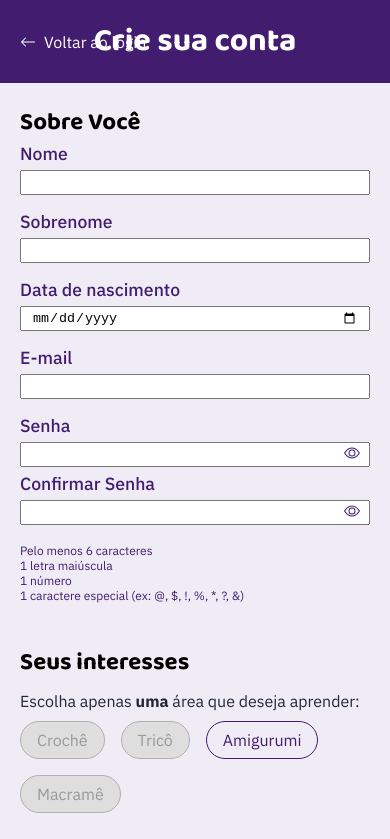
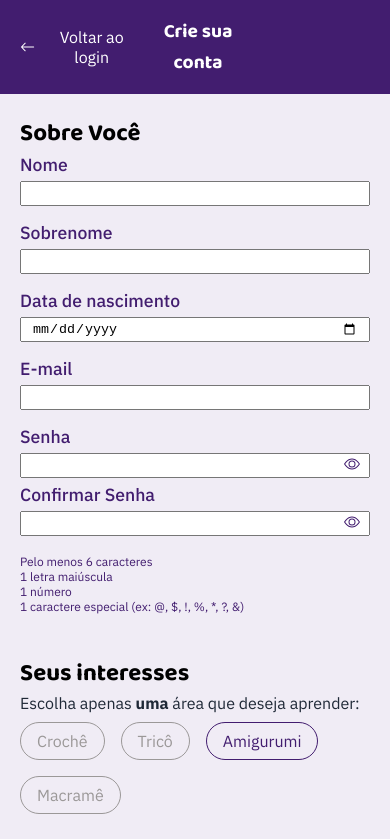
Before and after one commit to adrielemachado/TCC-FordEnter-AdrieleMachado, an Angular app: page /cadastro in a window 390 px wide. Shown: the top 839 px of the page. Built offline with nearby package versions, Linux system fonts and the light colour scheme.

Commit message:
fix: responsividade do cadastro

```diff
--- a/src/app/components/cadastro/cadastro.component.css
+++ b/src/app/components/cadastro/cadastro.component.css
@@ -9,18 +9,21 @@
 :host {
     display: flex;
     flex-direction: column;
-    flex-grow: 1; /* Faz o componente crescer para preencher o espaço no container pai */
+    flex-grow: 1;
+    /* Faz o componente crescer para preencher o espaço no container pai */
 }
 
 form {
     display: flex;
     flex-direction: column;
-    flex-grow: 1; /* Faz o formulário crescer para preencher o espaço */
+    flex-grow: 1;
+    /* Faz o formulário crescer para preencher o espaço */
     background-color: #F0ECF5;
 }
 
 main {
-    flex-grow: 1; /* Faz a área principal crescer, empurrando o botão para baixo */
+    flex-grow: 1;
+    /* Faz a área principal crescer, empurrando o botão para baixo */
     display: flex;
     gap: 50px;
     padding: 20px;
@@ -35,14 +38,17 @@ header {
     display: flex;
     color: white;
     align-items: center;
-    justify-content: center;
-    position: relative; /* Adicionado para posicionar o link de volta */
-    padding: 1rem 0;
+    justify-content: space-between; /* Alterado para space-between */
+    padding: 1rem 20px; /* Adicionado padding horizontal */
+}
+
+.header-title {
+    flex-grow: 1;
+    text-align: center;
+    margin: 0; /* Reset de margem para o h1 */
 }
 
 .back-to-login {
-    position: absolute;
-    left: 20px;
     display: flex;
     align-items: center;
     gap: 8px;
@@ -67,10 +73,12 @@ h2 {
     font-size: 1.5rem;
 }
 
-section.choices, section.nivel {
+
+section.choices,
+section.nivel {
     display: flex;
     flex-direction: column;
-    gap: 0.6rem;
+    /* gap: 0.6rem; */
 }
 
 .sobre {
@@ -88,7 +96,11 @@ section.choices, section.nivel {
 }
 
 
-.nome, .sobrenome, .nascimento, .email, .password {
+.nome,
+.sobrenome,
+.nascimento,
+.email,
+.password {
     font-family: 'IBM Plex Sans', sans-serif;
     font-size: 1.10rem;
     font-weight: 500;
@@ -112,16 +124,20 @@ section.choices, section.nivel {
     right: 10px;
     cursor: pointer;
     user-select: none;
-    display: flex; /* Usar flex para centralizar o SVG */
+    display: flex;
+    /* Usar flex para centralizar o SVG */
     align-items: center;
     justify-content: center;
-    height: 100%; /* Ocupar a altura do wrapper */
+    height: 100%;
+    /* Ocupar a altura do wrapper */
 }
 
 /* Estilo para o SVG que você vai colar */
 .password-toggle-icon svg {
-    width: 16px;  /* Defina a largura do seu ícone */
-    height: 16px; /* Defina a altura do seu ícone */
+    width: 16px;
+    /* Defina a largura do seu ícone */
+    height: 16px;
+    /* Defina a altura do seu ícone */
     justify-items: center;
 }
 
@@ -139,7 +155,8 @@ ul.caractere {
 
 ul.caractere li.requirement-met {
     font-weight: 500;
-    color: #28a745; /* Verde para indicar sucesso */
+    color: #28a745;
+    /* Verde para indicar sucesso */
 }
 
 input {
@@ -155,9 +172,10 @@ input {
     gap: 20px;
 }
 
-.choices p {
+.choices p, .nivel p {
     font-family: 'IBM Plex Sans', sans-serif;
     color: #1F2937;
+    padding-bottom: 0.6rem;
 }
 
 .btn_choices,
@@ -173,16 +191,20 @@ input {
     color: #421D6F;
     padding: 0.5rem 1rem;
     border-radius: 25px;
-    outline: none; /* Remove a borda extra no foco */
+    outline: none;
+    /* Remove a borda extra no foco */
     transition: background-color 0.3s ease, color 0.3s ease;
     font-family: 'IBM Plex Sans', sans-serif;
     font-size: 1rem;
 }
 
-.btn_choices .croche:disabled, .btn_choices .tricot:disabled, .btn_choices .bordado:disabled, .btn_experiencia .intermediario:disabled, .btn_experiencia .avancado:disabled {
-    border: 1px solid rgb(177, 175, 175);
+.btn_choices .croche:disabled,
+.btn_choices .tricot:disabled,
+.btn_choices .bordado:disabled,
+.btn_experiencia .intermediario:disabled,
+.btn_experiencia .avancado:disabled {
+    border: 1px solid rgb(155, 152, 152);
     color: rgb(155, 152, 152);
-    background-color: rgb(223, 222, 222);
     cursor: not-allowed;
 }
 
@@ -201,30 +223,32 @@ input {
     color: #FFFFFF;
 }
 
-
-
 fieldset {
     display: flex;
     flex-direction: column;
-    gap: 1rem; /* Espaço entre as linhas de checkbox */
+    gap: 1rem;
+    /* Espaço entre as linhas de checkbox */
     border: none;
     padding: 0;
     margin: 0;
     font-family: 'IBM Plex Sans', sans-serif;
 }
 
-.lgpd, .mkt {
+.lgpd,
+.mkt {
     display: flex;
     align-items: center;
-    gap: 0.5rem; /* Espaço entre o checkbox e o texto */
+    gap: 0.5rem;
+    /* Espaço entre o checkbox e o texto */
 }
 
-.lgpd label, .mkt label {
+.lgpd label,
+.mkt label {
     font-size: 13px;
 }
 
-.btn_continue  button{
-     width: 120px;
+.btn_continue button {
+    width: 120px;
     height: 46px;
     background-color: #421D6F;
     font-family: 'IBM Plex Sans', sans-serif;
@@ -259,13 +283,14 @@ fieldset {
     background-color: white;
     padding: 2rem;
     border-radius: 8px;
-    box-shadow: 0 5px 15px rgba(0,0,0,0.3);
+    box-shadow: 0 5px 15px rgba(0, 0, 0, 0.3);
     width: 90%;
     max-width: 600px;
     z-index: 1050;
     display: flex;
     flex-direction: column;
-    max-height: 80vh; /* Altura máxima para o modal */
+    max-height: 80vh;
+    /* Altura máxima para o modal */
 }
 
 .modal-content h2 {
@@ -274,14 +299,16 @@ fieldset {
 }
 
 .modal-body {
-    overflow-y: auto; /* Adiciona scroll se o texto for muito longo */
+    overflow-y: auto;
+    /* Adiciona scroll se o texto for muito longo */
     margin-bottom: 1.5rem;
     font-family: 'IBM Plex Sans', sans-serif;
     line-height: 1.6;
 }
 
 .btn-fechar {
-    align-self: flex-end; /* Alinha o botão à direita */
+    align-self: flex-end;
+    /* Alinha o botão à direita */
     padding: 0.5rem 1rem;
     background-color: #421D6F;
     color: white;
@@ -307,12 +334,21 @@ fieldset {
     margin-top: 1rem;
 }
 
+.header-spacer {
+    width: 120px; /* Largura aproximada do botão Voltar */
+    visibility: hidden;
+}
+
 /* Para telas menores (ex: smartphones) */
 @media (max-width: 768px) {
     main {
         flex-direction: column;
         gap: 20px;
         padding: 10px;
+    }
+
+    .titulo {
+        font-size: 1.2rem;
     }
 
     .sobre {
@@ -348,7 +384,10 @@ fieldset {
         font-size: 2rem;
     }
 
-    .nome, .nascimento, .email, .password {
+    .nome,
+    .nascimento,
+    .email,
+    .password {
         font-size: 1.2rem;
     }
 
@@ -358,7 +397,7 @@ fieldset {
         font-size: 1.1rem;
     }
 
-    .btn_continue  button{
+    .btn_continue button {
         width: 150px;
         height: 50px;
         font-size: 22px;
--- a/src/app/components/cadastro/cadastro.component.html
+++ b/src/app/components/cadastro/cadastro.component.html
@@ -5,7 +5,10 @@
         </svg>
         <span>Voltar ao login</span>
     </button>
-    <h1 class="titulo">Crie sua conta</h1>
+    <div class="header-title">
+        <h1 class="titulo">Crie sua conta</h1>
+    </div>
+    <div class="header-spacer"></div>
 </header>
 
 <form [formGroup]="registrationForm" (ngSubmit)="onSubmit()">
```
